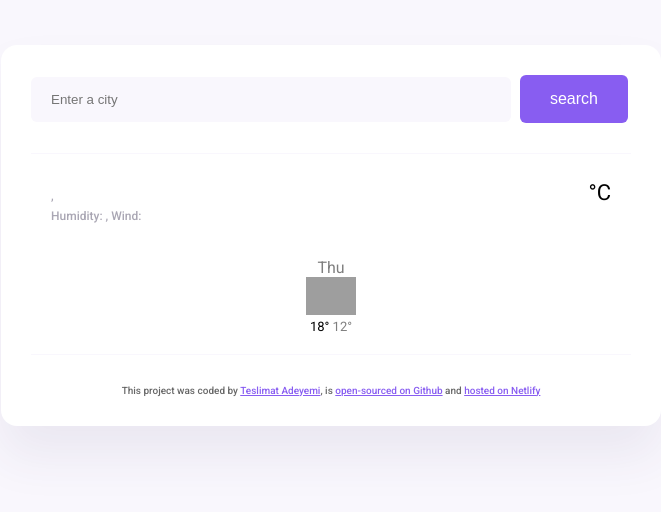
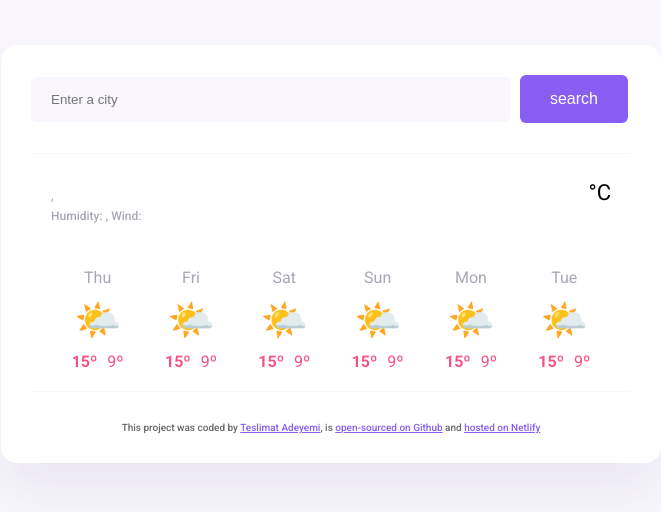
Before and after one commit to Teslimat/weather-application-project, a plain HTML site: page index.html in a window 1280 px wide. Shown: the whole page, without its empty margins (309-970 px from the left). Drawn offline with nearby package versions, Linux system fonts and the light colour scheme; no server answers; grey boxes are pictures that could not be loaded.

Commit message:
inject the forecast html from javascript

```diff
--- a/index.html
+++ b/index.html
@@ -46,21 +46,7 @@
           </div>
         </div>
 
-        <div class="weather-forecast">
-          <div class="row">
-            <div class="col-2">
-              <div class="weather-forecast-date">Thu</div>
-              <img
-                src="http://shecodes-assets.s3.amazonaws.com/api/weather/icons/broken-clouds-day.png"
-                alt=""
-                width="50px" />
-             <div class="weather-forecast-temperatures">
-                <span class="weather-forecast-temperature-max">18°</span>
-                <span class="weather-forecast-temperature-min">12°</span>
-                 </div>
-            </div>
-          </div>
-        </div>
+        <div class="weather-forecast" id="weather-forecast"></div>
       </main>
 
       <footer>
--- a/src/index.css
+++ b/src/index.css
@@ -88,22 +88,35 @@ main{
 
 
 .weather-forecast{
-    margin-top: 20px;
-    text-align: center;
-    color: #000;
+   display: flex;
+   justify-content: space-around;
+   margin-top: 30px;
+
 }
 
 .weather-forecast-date{
+    text-align: center;
+    color: rgba(39, 33, 66, 0.4);
     font-size: 16px;
-    opacity: 0.5;
+    line-height: 20px;
+    margin-bottom: 10px;
+}
+
+.weather-forecast-icon{
+    font-size: 38px;
+    text-align: center;
 }
 
 .weather-forecast-temperatures{
-    font-size: 13px;
+    text-align: center;
+    color: #f65282;
+    margin-top: 10px;
+    display: flex;
+    justify-content: center;
 }
 
-.weather-forecast-temperature-min{
-    opacity: 0.5;
+.weather-forecast-temperature{
+    padding: 0 5px;
 }
 
 footer {
--- a/src/index.js
+++ b/src/index.js
@@ -53,6 +53,31 @@ function searchCity(city) {
   axios.get(apiUrl).then(refreshWeather);
 }
 
+function displayForecast() {
+  let days = ["Thu", "Fri", "Sat", "Sun", "Mon", "Tue"];
+  let forecastHtml = "";
+
+  days.forEach(function (day) {
+    forecastHtml =
+      forecastHtml +
+      `
+<div class="weather-forecast-day">
+        <div class="weather-forecast-date">${day}</div>
+        <div class="weather-forecast-icon">🌤️</div>
+        <div class="weather-forecast-temperatures">
+          <div class="weather-forecast-temperature">
+            <strong>15º</strong>
+          </div>
+          <div class="weather-forecast-temperature">9º</div>
+        </div>
+      </div>
+`;
+  });
+
+  let forecastElement = document.querySelector("#weather-forecast");
+  forecastElement.innerHTML = forecastHtml;
+}
+
 function handleSearchSubmit(event) {
   event.preventDefault();
   let searchInput = document.querySelector("#search-form-input");
@@ -64,3 +89,4 @@ let searchFormElement = document.querySelector("#search-form");
 searchFormElement.addEventListener("submit", handleSearchSubmit);
 
 searchCity("Paris");
+displayForecast();
```
